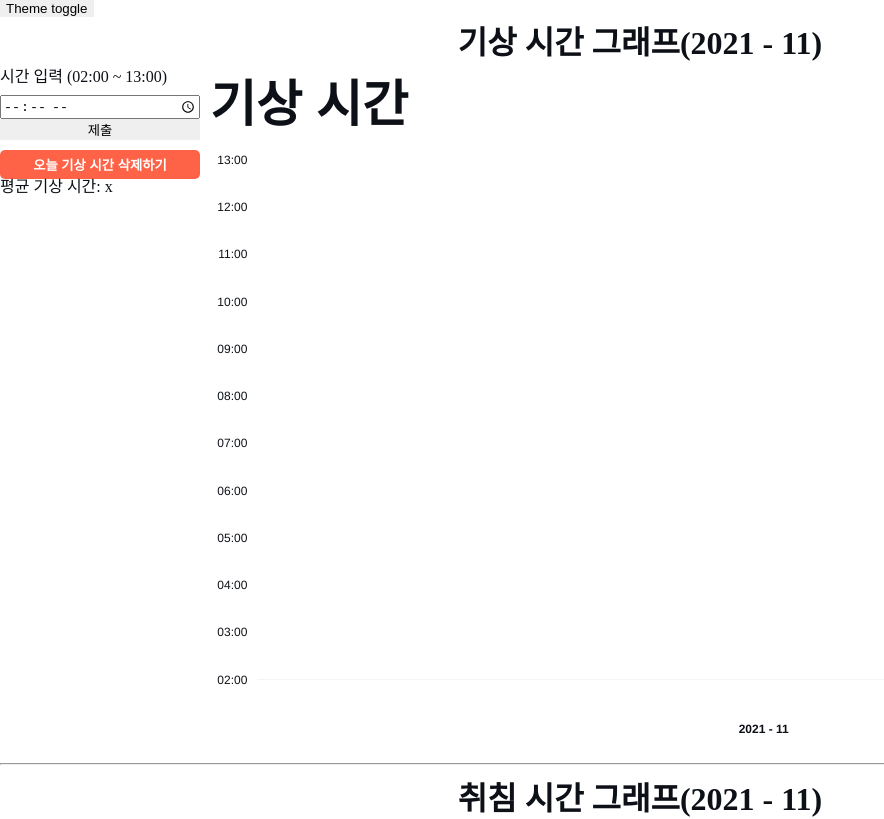
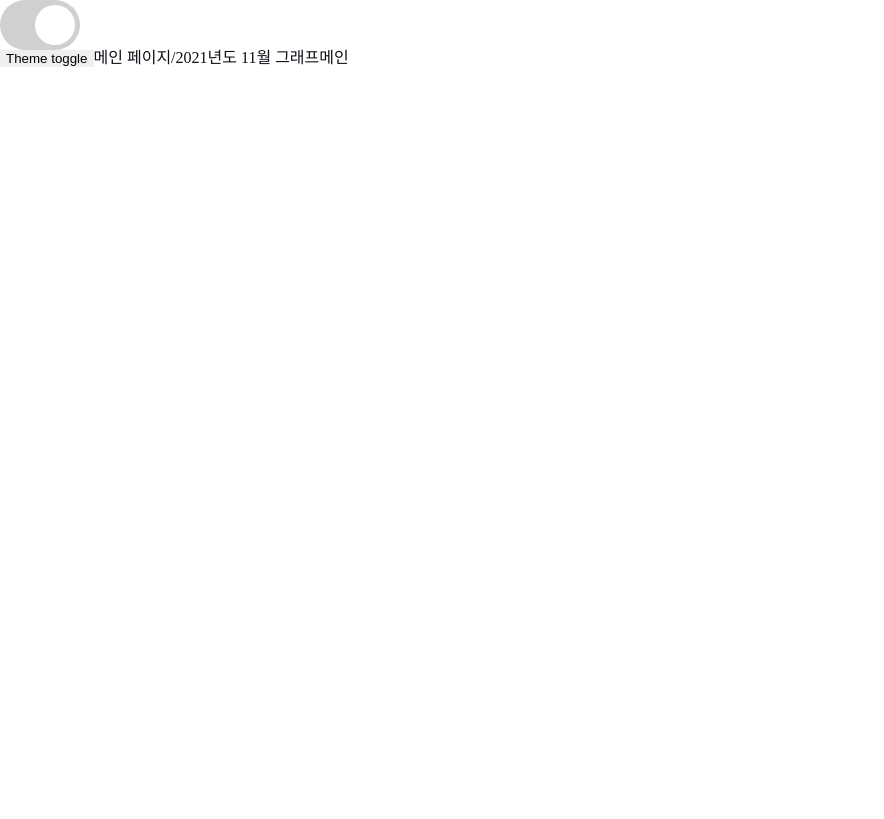
Before and after one commit to SUPER0214T/Heatmap-project, a React (Create React App) app: page / in a window 1280 px wide. Shown: the top 819 px of the page, without its empty margins (0-884 px from the left). Built offline with nearby package versions, Linux system fonts and the light colour scheme.

Commit message:
Update chartData

```diff
--- a/src/App.tsx
+++ b/src/App.tsx
@@ -1,10 +1,12 @@
-import React from 'react';
+import { motion } from 'framer-motion';
+import React, { useEffect, useState } from 'react';
 import { useRecoilState } from 'recoil';
-import { createGlobalStyle, ThemeProvider } from 'styled-components';
-import { themeState } from './atom';
+import styled, { createGlobalStyle, ThemeProvider } from 'styled-components';
+import { chartData, IChartData, themeState } from './atoms';
 import Chart from './components/Chart';
 import SleepChart from './components/SleepChart';
 import { darkTheme, lightTheme } from './theme';
+import { Routes, Route, Link } from 'react-router-dom';
 
 const GlobalStyle = createGlobalStyle`
   html, body, div, span, applet, object, iframe,
@@ -73,12 +75,80 @@ const GlobalStyle = createGlobalStyle`
   }
 `;
 
+// 버튼이 이상하게 애니메이션 되니까 useState로 보였다 안보였다 + layoutId
+const ToggleButton = styled(motion.div)<{ isToggle: boolean }>`
+	width: 80px;
+	height: 50px;
+	background-color: rgba(0, 0, 0, 0.185);
+	display: flex;
+	justify-content: ${(props) => (props.isToggle ? 'flex-start' : 'flex-end')};
+	border-radius: 25px;
+	padding: 5px;
+	cursor: pointer;
+
+	.handle {
+		width: 40px;
+		height: 40px;
+		background-color: white;
+		border-radius: 20px;
+	}
+`;
+
 function App() {
 	const [isDark, setIsDark] = useRecoilState(themeState);
+	const [chartDB, setChartDB] = useRecoilState<IChartData[]>(chartData);
+	let date = new Date();
+	const currentDate = `${date.getFullYear()}${
+		date.getMonth() + 1 < 10 ? `0${date.getMonth() + 1}` : date.getMonth() + 1
+	}`;
+
+	const newLocalData: IChartData[] = [
+		{
+			date: currentDate,
+			wakeUpDateTrack: [],
+			wakeUpTimeTrack: [],
+			sleepDateTrack: [],
+			sleepTimeTrack: [],
+		},
+	];
+
+	useEffect(() => {
+		const response = localStorage.getItem('userWakeUpChartData');
+
+		if (!response) {
+			// 처음 들어왔을 때 바로 아래 실행
+			setChartDB([...newLocalData]);
+			localStorage.setItem('userWakeUpChartData', JSON.stringify(newLocalData));
+		} else {
+			const storageData: IChartData[] = JSON.parse(response);
+			const isCurrent = storageData.findIndex((el) => el.date === currentDate); // 현재 Year&Month인지 확인
+
+			if (isCurrent !== -1) {
+				// 11월 -> 12월로 바뀌면 새로운 date: Year&Month 를 추가
+				setChartDB(storageData);
+			} else {
+				let newDB;
+				setChartDB((oldData) => {
+					newDB = [...oldData, ...newLocalData];
+					return newDB;
+				});
+				localStorage.setItem('userWakeUpChartData', JSON.stringify(newDB));
+			}
+		}
+	}, []);
+
+	const [isOn, setIsOn] = useState(false);
+	const toggleSwitch = () => {
+		setIsOn(!isOn);
+		setIsDark((prev) => !prev);
+	};
 
 	return (
 		<>
 			<ThemeProvider theme={isDark ? darkTheme : lightTheme}>
+				<ToggleButton className="switch" isToggle={isOn} onClick={toggleSwitch}>
+					<motion.div className="handle" />
+				</ToggleButton>
 				<button
 					onClick={() => {
 						setIsDark((prev) => !prev);
@@ -87,9 +157,26 @@ function App() {
 					Theme toggle
 				</button>
 				<GlobalStyle />
-				<Chart />
-				<hr />
-				<SleepChart />
+				<Link to="/">메인 페이지/</Link>
+				{chartDB.map((el) => (
+					<Link to={`/${el.date}`}>
+						{el.date.substring(0, 4)}년도 {el.date.substring(4)}월 그래프
+					</Link>
+				))}
+
+				<Routes>
+					<Route
+						path="/:id"
+						element={
+							<>
+								<Chart />
+								<hr />
+								<SleepChart />
+							</>
+						}
+					/>
+					<Route path="/" element={<span>메인</span>} />
+				</Routes>
 			</ThemeProvider>
 		</>
 	);
--- a/src/atom.ts
+++ /dev/null
@@ -1,6 +0,0 @@
-import { atom } from 'recoil';
-
-export const themeState = atom<boolean>({
-	key: 'themeState',
-	default: false,
-});
--- /dev/null
+++ b/src/atoms.ts
@@ -0,0 +1,22 @@
+import { atom } from 'recoil';
+
+export const themeState = atom<boolean>({
+	key: 'themeState',
+	default: false,
+});
+
+// 새로운 차트 데이터 형태 [{date: "202111", wakeUpDateTrack: [27, 28], wakeUpTimeTrack: ["1.8"], sleepDateTrack: [1, 2], sleepTimeTrack: ["1.8"] }]
+// [{date: "2021-11", chartData: { wakeUp: {}, sleep: {} } }]
+// date가 현재 날짜인가? 맞으면 안에 있는 데이터들을 가져와서 보여줌 / 아니라면 새로운 객체를 만들어서 저장함
+// console.log(date.getFullYear(), date.getMonth() + 1); 둘 다 number임 근데 0추가하려면 string이어야 함 -> date: 20221되는데 202201로 바꾸려면 10보다 작을 때 0 추가해주는 방식 하면 됨
+export interface IChartData {
+	date: string;
+	wakeUpDateTrack: number[];
+	wakeUpTimeTrack: string[];
+	sleepDateTrack: number[];
+	sleepTimeTrack: string[];
+}
+export const chartData = atom<IChartData[]>({
+	key: 'chartData',
+	default: [],
+});
--- a/src/components/Chart.tsx
+++ b/src/components/Chart.tsx
@@ -13,7 +13,8 @@ import {
 	Title,
 } from '../styles/chart-style';
 import { useRecoilState } from 'recoil';
-import { themeState } from '../atom';
+import { chartData, IChartData, themeState } from '../atoms';
+import { Navigate, useNavigate, useParams } from 'react-router';
 
 interface ISubmitProps {
 	wakeUpInput: string;
@@ -23,12 +24,19 @@ interface ISubmitProps {
 const oneMinute = 1 / 60;
 
 function Chart() {
+	const [chartDB, setChartDB] = useRecoilState<IChartData[]>(chartData);
+	const [wakeUpData, setWakeUpData] = useState<IChartData>();
+	const navigate = useNavigate();
+
+	// oldData
 	const [wakeUpTime, setWakeUpTime] = useState<string[]>([]);
 	const [dateArr, setDateArr] = useState<number[]>([3]);
 	const [isDark, setIsDark] = useRecoilState(themeState);
-
+	const { id } = useParams();
 	const { register, handleSubmit, setValue } = useForm();
 	let date = new Date();
+
+	console.log(wakeUpData?.wakeUpDateTrack);
 	const todayDate = date.getDate();
 	// 일어난 시간 설정
 	const onValid = ({ wakeUpInput }: ISubmitProps) => {
@@ -38,13 +46,18 @@ function Chart() {
 
 		const numberTimeSplit = stringTimeSplit[0] + stringTimeSplit[1] * oneMinute;
 		let newData;
-		const isToady = dateArr.findIndex((el) => el === todayDate);
+		const isToady = dateArr.findIndex((el) => el === todayDate); // 새로운 값으로 바뀐 것에서 찾도록 해야 함
 		const copyTime = [...wakeUpTime];
 		let copyDateArr;
 
+		// const prevMonthLastDate = (new Date(date.getFullYear(), date.getMonth(), 0)).getDate() // 이전 달의 마지막 날짜
+		// 날짜 지나면 추가하는 것 막아야 함
+		// if() {} 데이터에 접근해서 date의 몇 월인지 가져오고 date.getMonth()와 다르면 alert로 "다음 달에서 작성해야 합니다." 라고 알림 띄우기 -> useParams의 202112와 현재가 다르면
+		// SleepChart에서는 시작 날짜를 이전 달의마지막 일자로 넣어서 시작하도록 함 -> 30 1 2 3 이렇게 이전 달의 마지막 날을 시작으로
+		// 데이터 받아온 후 findIndex -> find로 걸러서 값 수정해서 다시 넣는다.
 		if (isToady === -1) {
 			setDateArr((oldArr) => {
-				copyDateArr = [...oldArr, todayDate];
+				copyDateArr = [...oldArr, todayDate]; // push로 바꿔서 넣도록 하자
 				return copyDateArr;
 			});
 			console.log('여기는 오늘 데이터 없을 때 추가하는 곳');
@@ -65,11 +78,20 @@ function Chart() {
 	};
 
 	useEffect(() => {
-		const storageData = localStorage.getItem('wakeUpTimeTrack');
-		const storageTime = localStorage.getItem('wakeUpDateTrack');
-		if (!storageData || !storageTime) return;
-		setWakeUpTime(JSON.parse(storageData));
-		setDateArr(JSON.parse(storageTime));
+		const currentMonthData = chartDB.find((el) => el.date === id);
+		if (currentMonthData === undefined) {
+			const response = localStorage.getItem('userWakeUpChartData');
+			if (!response) {
+				// 데이터 없는데 들어왔다면 메인 페이지로
+				navigate('/');
+			} else {
+				const storageData: IChartData[] = JSON.parse(response);
+				setWakeUpData(storageData.find((el) => el.date === id));
+				setChartDB(storageData);
+			}
+		} else {
+			setWakeUpData(currentMonthData);
+		}
 	}, []);
 
 	const deleteToday = () => {
@@ -121,16 +143,20 @@ function Chart() {
 						오늘 기상 시간 삭제하기
 					</DeleteButton>
 					<div>
-						평균 기상 시간: {wakeUpTime.length ? averageTime(wakeUpTime) : 'x'}
+						평균 기상 시간:{' '}
+						{wakeUpData?.wakeUpTimeTrack.length
+							? averageTime(wakeUpData?.wakeUpTimeTrack)
+							: 'x'}
 					</div>
 				</FormWrapper>
+				{wakeUpData?.wakeUpTimeTrack !== undefined ? (
 					<ChartWrapper>
 						<ApexChart
 							type="line"
 							series={[
 								{
 									name: '기상 시간',
-								data: wakeUpTime,
+									data: wakeUpData?.wakeUpTimeTrack,
 								},
 							]}
 							options={{
@@ -198,7 +224,7 @@ function Chart() {
 									size: 1,
 								},
 								xaxis: {
-								categories: dateArr,
+									categories: wakeUpData?.wakeUpDateTrack,
 									title: {
 										text: '2021 - 11',
 										style: {
@@ -251,6 +277,9 @@ function Chart() {
 							}}
 						/>
 					</ChartWrapper>
+				) : (
+					<>Loading...</>
+				)}
 			</Container>
 		</>
 	);
```
Lines whose indentation alone changed are shown as unchanged.
